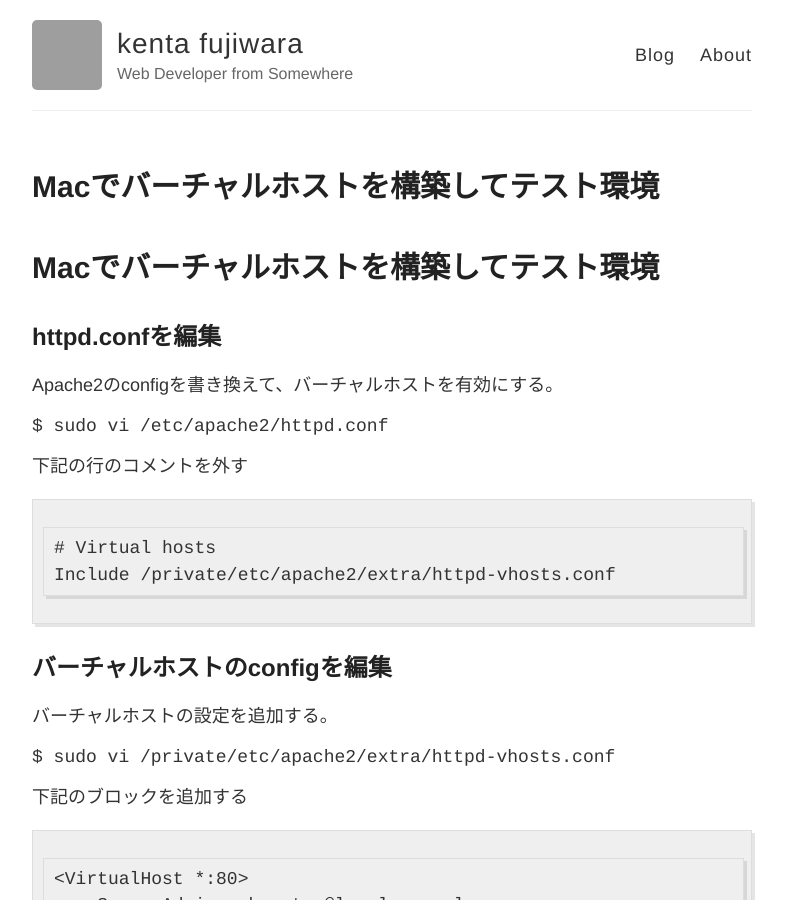
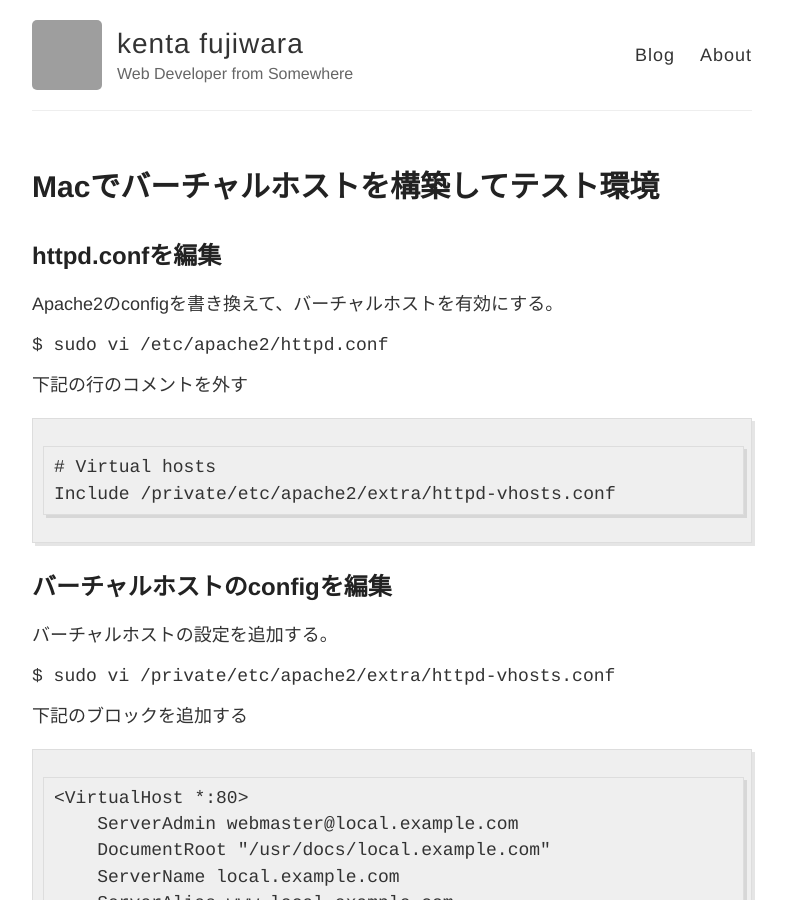
Before and after one commit to kenta-fujiwara/kenta-fujiwara.github.io, a Jekyll site: the page built from _posts/2016-09-13-mac-virtualhost.md, in a window 1280 px wide and 900 px high. Shown: the whole window, without its empty margins (248-1034 px from the left). Built offline with Jekyll 4.4.1, drawn with Linux system fonts in a browser that asks for light colours; grey boxes are pictures that could not be loaded.

Commit message:
Update 2016-09-13-mac-virtualhost.md

```diff
--- a/_posts/2016-09-13-mac-virtualhost.md
+++ b/_posts/2016-09-13-mac-virtualhost.md
@@ -2,8 +2,6 @@
 layout: post
 title: Macでバーチャルホストを構築してテスト環境
 ---
-
-# Macでバーチャルホストを構築してテスト環境
 
 ## httpd.confを編集
 
```
